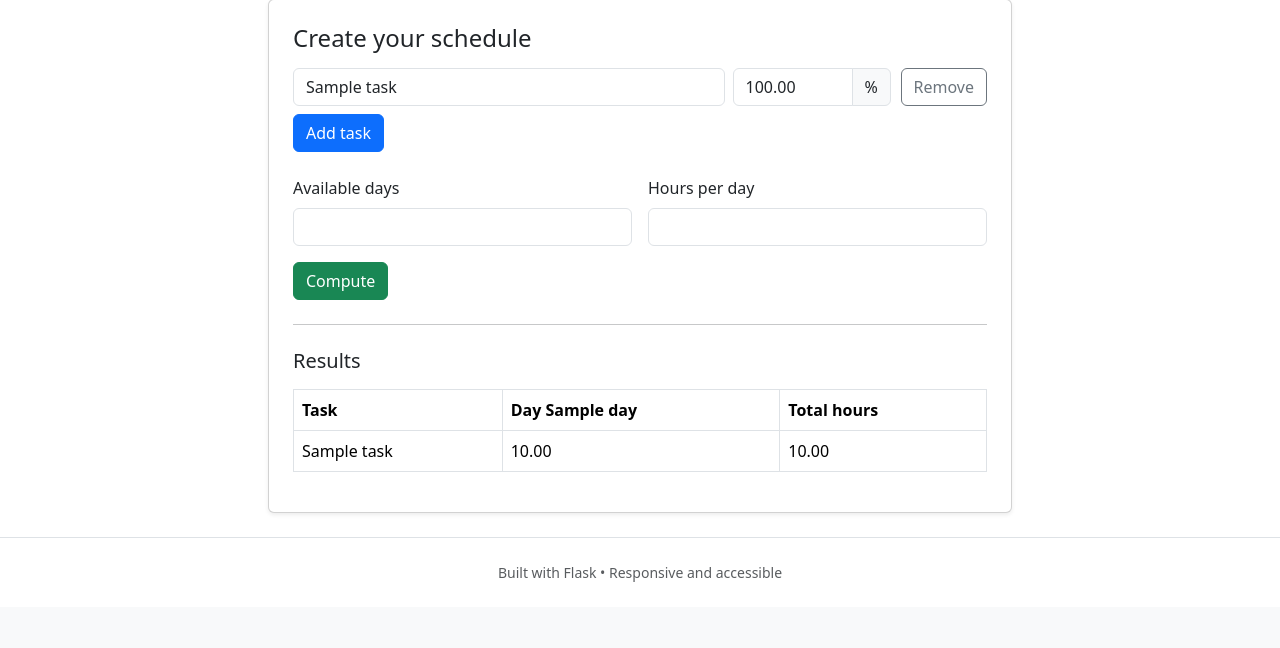
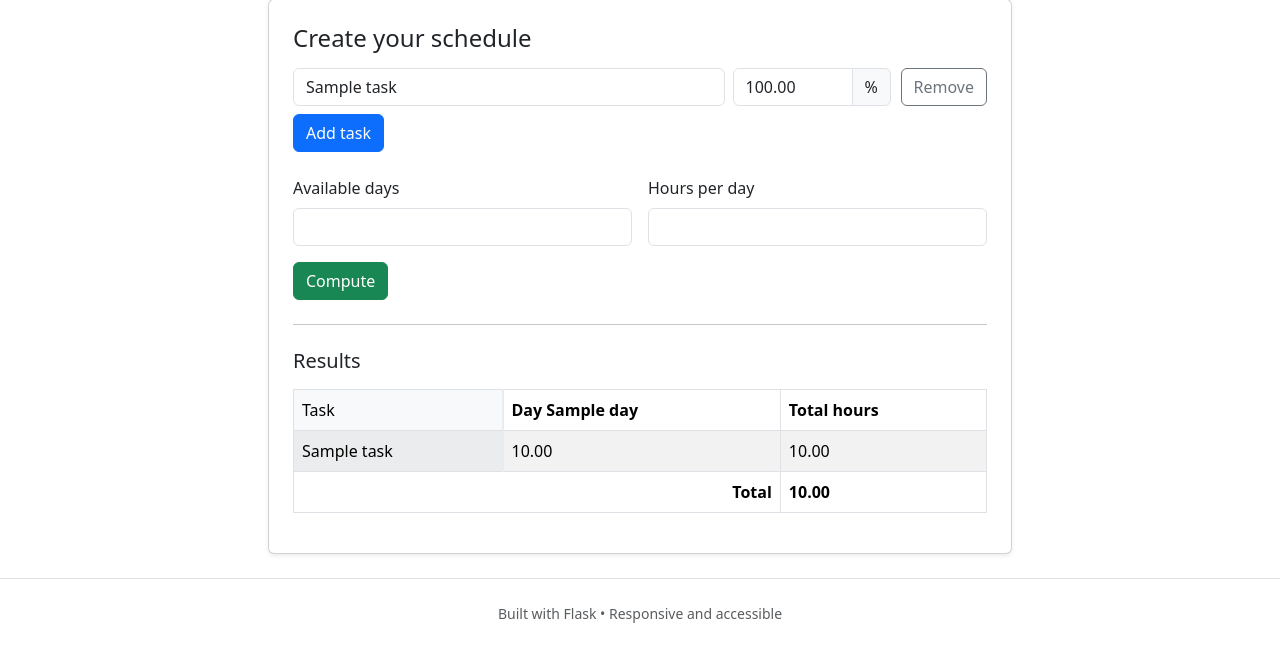
Before and after one commit to jakubpsz/timesheet-generator, a Flask app: template app/main/templates/htm/index.html in a window 1280 px wide. Shown: the part 274-922 px from the top of the page. Before the commit the page ends 856 px from the top, so only its background shows below. Run offline with Flask 3, Linux system fonts and the light colour scheme; the template is opened without the code that fills it: most values are stand-ins (such as "Sample title", 1, 10 or a date in 2020).

Commit message:
Update result table and task selection (#3)

```diff
--- a/app/main/routes.py
+++ b/app/main/routes.py
@@ -59,6 +59,9 @@ def _parse_form(form) -> tuple[list[str], list[float], int, int, list[str]]:
         if len(tasks) != len(percentages):
             errors.append("Each task must have a matching percentage.")
         else:
+            # Check for duplicate tasks
+            if len(set(tasks)) != len(tasks):
+                errors.append("A task was selected more than once.")
             total = sum(percentages)
             if abs(total - 100.0) > 1e-6:
                 errors.append("Percentages must sum to 100.")
@@ -121,12 +124,14 @@ def index():
                 for t, row, th in zip(tasks, schedule, task_hours)
             ]
 
+            grand_total = round(sum(task_hours), 2)
             result = {
                 "days": days,                   # [1, 2, ..., available_days]
                 "rows": rows,                   # list of {task, cells: [h...], total}
                 "tasks": tasks,
                 "available_days": available_days,
                 "hours_per_day": hours_per_day,
+                "grand_total": grand_total,
             }
 
     return render_template("index.html", defaults=defaults, errors=errors, result=result, form_rows=form_rows, task_options=task_options)
--- /dev/null
+++ b/app/main/static/css/table.css
@@ -0,0 +1,19 @@
+/* Results table custom styling */
+
+/* Header row highlighted in light gray */
+.results-table thead tr.results-header {
+  background-color: #f1f3f5; /* light gray */
+}
+
+/* First column (including header) highlighted in subtle gray with a stronger right border */
+.results-table th.first-col,
+.results-table td.first-col {
+  background-color: #f8f9fa; /* lighter gray */
+  font-weight: 500;
+  border-right: 2px solid #e9ecef;
+}
+
+/* Footer row with subtle gray */
+.results-table tfoot tr.results-footer {
+  background-color: #f8f9fa;
+}
--- a/app/main/static/js/main.js
+++ b/app/main/static/js/main.js
@@ -168,12 +168,23 @@ function setupAutocomplete(container) {
 
   function filter() {
     const q = (input.value || '').toLowerCase();
-    filtered = options.filter(o => o.toLowerCase().includes(q)).slice(0, 50);
+    // Exclude tasks already selected in other rows
+    const selected = new Set(
+      Array.from(document.querySelectorAll('.task-autocomplete input.task-input'))
+        .filter(el => el !== input)
+        .map(el => (el.value || '').trim())
+        .filter(v => v !== '')
+    );
+    filtered = options
+      .filter(o => !selected.has(o))
+      .filter(o => o.toLowerCase().includes(q))
+      .slice(0, 50);
     activeIndex = -1;
     render();
   }
 
   input.addEventListener('input', filter);
+  input.addEventListener('change', filter);
   input.addEventListener('focus', () => {
     clearTimeout(hideTimeout);
     filter();
--- a/app/main/templates/htm/base.html
+++ b/app/main/templates/htm/base.html
@@ -18,6 +18,7 @@
   <link href="https://cdn.jsdelivr.net/npm/bootstrap@5.3.3/dist/css/bootstrap.min.css" rel="stylesheet">
   <!-- Custom CSS -->
   <link href="{{ url_for('main.static', filename='css/styles.css') }}" rel="stylesheet">
+  <link href="{{ url_for('main.static', filename='css/table.css') }}" rel="stylesheet">
 </head>
 <body>
   <nav class="navbar navbar-expand-lg bg-body-tertiary border-bottom">
--- a/app/main/templates/htm/index.html
+++ b/app/main/templates/htm/index.html
@@ -47,10 +47,10 @@
         <hr class="my-4">
         <h3 class="h5 mb-3">Results</h3>
         <div class="table-responsive">
-          <table class="table table-bordered align-middle">
+          <table class="table table-bordered table-striped table-hover align-middle results-table">
             <thead>
-              <tr>
-                <th>Task</th>
+              <tr class="results-header">
+                <th class="first-col">Task</th>
                 {% for d in result.days %}
                   <th>Day {{ d }}</th>
                 {% endfor %}
@@ -60,12 +60,18 @@
             <tbody>
               {% for r in result.rows %}
                 <tr>
-                  <td>{{ r.task }}</td>
+                  <td class="first-col">{{ r.task }}</td>
                   {% for cell in r.cells %}<td>{{ '%.2f'|format(cell) }}</td>{% endfor %}
                   <td>{{ '%.2f'|format(r.total) }}</td>
                 </tr>
               {% endfor %}
             </tbody>
+            <tfoot>
+              <tr class="results-footer">
+                <td colspan="{{ 1 + result.days|length }}" class="text-end fw-semibold">Total</td>
+                <td class="fw-bold">{{ '%.2f'|format(result.grand_total) }}</td>
+              </tr>
+            </tfoot>
           </table>
         </div>
       {% endif %}
```
